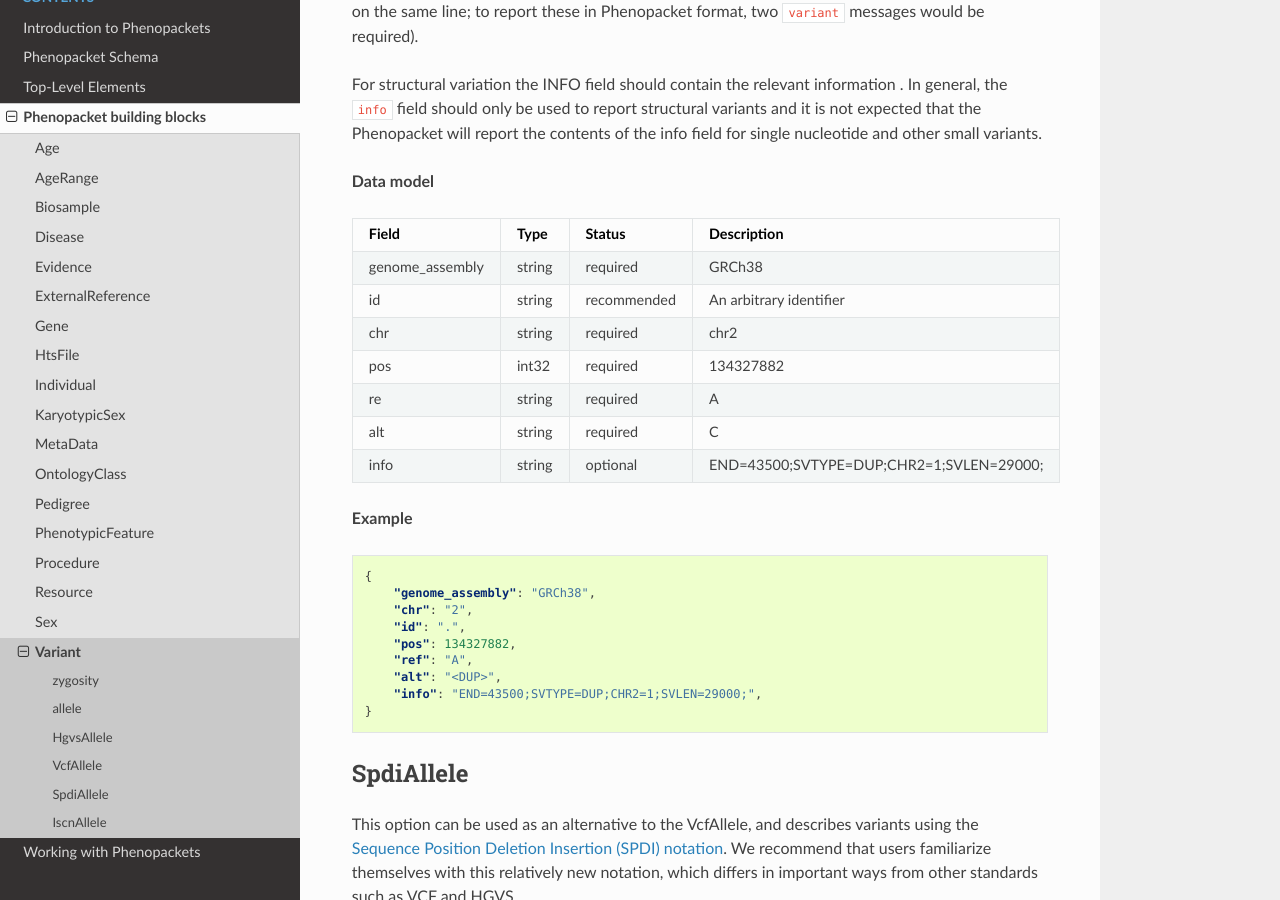
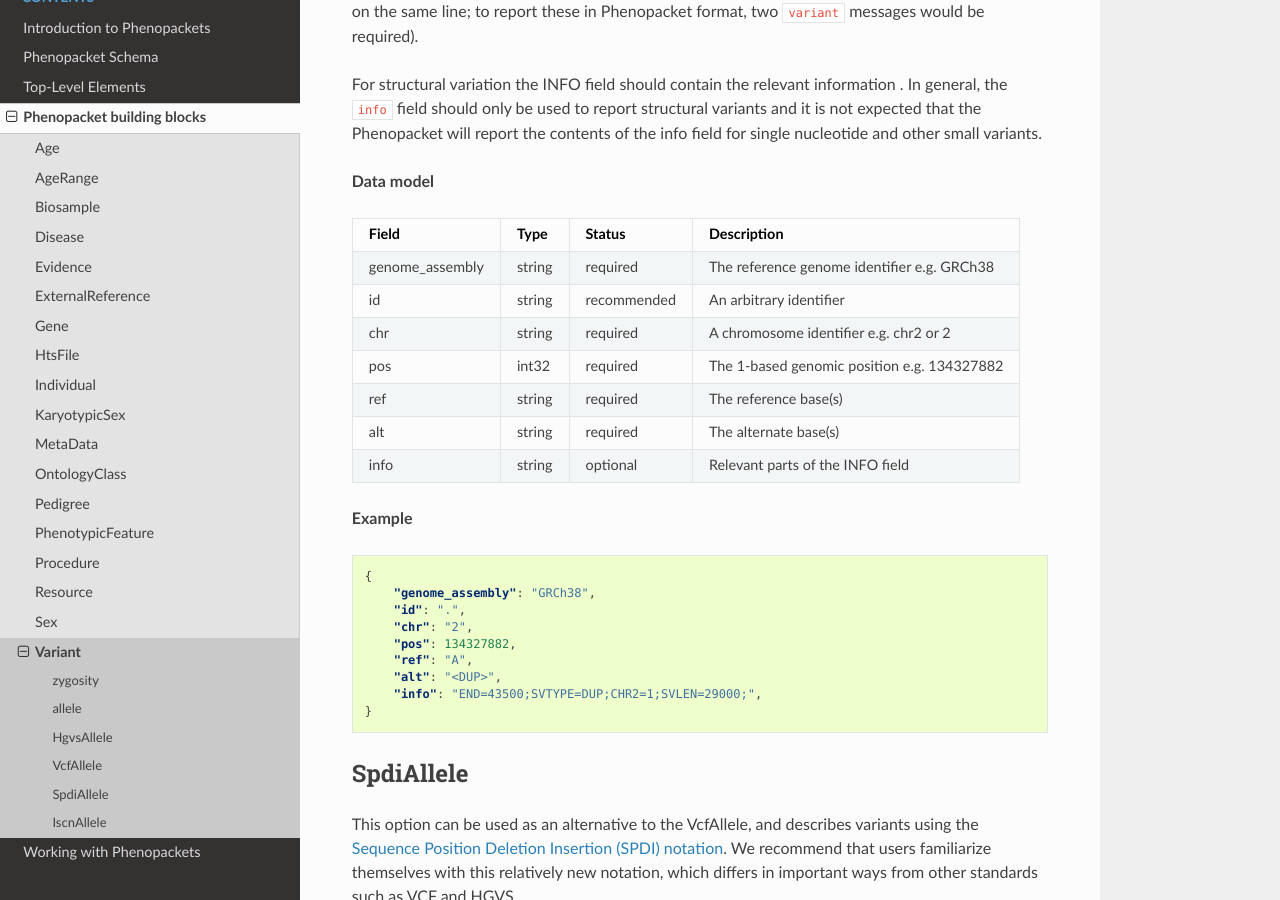
Before and after one commit to phenopackets/phenopacket-schema, a Sphinx documentation site: the page built from docs/variant.rst, in a window 1280 px wide and 900 px high, scrolled down 2320 px. Built offline with Sphinx 7.4.7 and the Read the Docs theme 2.0.0, drawn with Linux system fonts in a browser that asks for light colours.

Commit message:
Update variant.rst VcfAllele section

```diff
--- a/docs/variant.rst
+++ b/docs/variant.rst
@@ -123,13 +123,13 @@ Phenopacket will report the contents of the info field for single nucleotide and
 .. csv-table::
    :header: Field, Type, Status, Description
 
-    genome_assembly, string, required, GRCh38
+    genome_assembly, string, required, The reference genome identifier e.g. GRCh38
     id, string, recommended, An arbitrary identifier
-    chr, string, required, chr2
-    pos, int32, required, 134327882
-    re, string, required, A
-    alt, string, required, C
-    info, string, optional, END=43500;SVTYPE=DUP;CHR2=1;SVLEN=29000;
+    chr, string, required, A chromosome identifier e.g. chr2 or 2
+    pos, int32, required, The 1-based genomic position e.g. 134327882
+    ref, string, required, The reference base(s)
+    alt, string, required, The alternate base(s)
+    info, string, optional, Relevant parts of the INFO field
 
 **Example**
 
@@ -137,8 +137,8 @@ Phenopacket will report the contents of the info field for single nucleotide and
 
     {
         "genome_assembly": "GRCh38",
+        "id": ".",
         "chr": "2",
-        "id": ".",
         "pos": 134327882,
         "ref": "A",
         "alt": "<DUP>",
```
